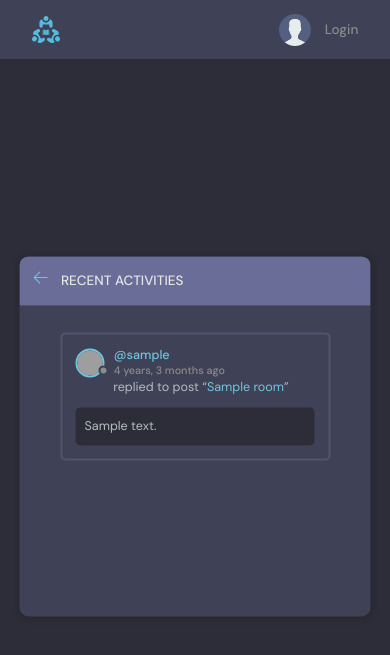
After one commit to bqfan/StudyBuddy, a Django app: template base/templates/base/activity.html in a window 390 px wide. The commit adds this page. Shown: the top 655 px of the page. Run offline with Django 3.2, Linux system fonts and the light colour scheme; the template is opened without the code that fills it: most values are stand-ins (such as "Sample title", 1, 10 or a date in 2020); grey boxes are pictures that could not be loaded.

```diff
--- /dev/null
+++ b/base/templates/base/activity.html
@@ -0,0 +1,59 @@
+{% extends "main.html" %}
+
+{% block content %}
+  <main class="layout">
+    <div class="container">
+      <div class="layout__box">
+        <div class="layout__boxHeader">
+          <div class="layout__boxTitle">
+            <a href="{% url 'home' %}">
+              <svg version="1.1" xmlns="http://www.w3.org/2000/svg" width="32" height="32" viewBox="0 0 32 32">
+                <title>arrow-left</title>
+                <path
+                  d="M13.723 2.286l-13.723 13.714 13.719 13.714 1.616-1.611-10.96-10.96h27.625v-2.286h-27.625l10.965-10.965-1.616-1.607z"
+                ></path>
+              </svg>
+            </a>
+            <h3>Recent Activities</h3>
+          </div>
+        </div>
+
+        <div class="activities-page layout__body">
+          {% for message in room_messages %}
+              <div class="activities__box">
+              <div class="activities__boxHeader roomListRoom__header">
+                  <a href="{% url 'user-profile' message.user.id %}" class="roomListRoom__author">
+                  <div class="avatar avatar--small">
+                      <img src="https://randomuser.me/api/portraits/women/11.jpg" />
+                  </div>
+                  <p>
+                      @{{message.user.username}}
+                      <span>{{message.created|timesince}} ago</span>
+                  </p>
+                  </a>
+                  {% if request.user == message.user %}
+                      <div class="roomListRoom__actions">
+                      <a href="{% url 'delete-message' message.id %}">
+                          <svg version="1.1" xmlns="http://www.w3.org/2000/svg" width="32" height="32" viewBox="0 0 32 32">
+                          <title>remove</title>
+                          <path
+                              d="M27.314 6.019l-1.333-1.333-9.98 9.981-9.981-9.981-1.333 1.333 9.981 9.981-9.981 9.98 1.333 1.333 9.981-9.98 9.98 9.98 1.333-1.333-9.98-9.98 9.98-9.981z"
+                          ></path>
+                          </svg>
+                      </a>
+                      </div>
+                  {% endif %}
+              </div>
+              <div class="activities__boxContent">
+                  <p>replied to post “<a href="{% url 'room' message.room.id %}">{{message.room}}</a>”</p>
+                  <div class="activities__boxRoomContent">
+                      {{message.body}}
+                  </div>
+              </div>
+              </div>
+          {% endfor %}
+        </div>
+      </div>
+    </div>
+  </main>
+{% endblock %}
--- a/base/templates/base/topics_component.html
+++ b/base/templates/base/topics_component.html
@@ -12,7 +12,7 @@
         </li>
       {% endfor %}
     </ul>
-    <a class="btn btn--link" href="topics.html">
+    <a class="btn btn--link" href="{% url 'topics' %}">
       More
       <svg version="1.1" xmlns="http://www.w3.org/2000/svg" width="32" height="32" viewBox="0 0 32 32">
         <title>chevron-down</title>
--- a/base/urls.py
+++ b/base/urls.py
@@ -14,4 +14,6 @@ urlpatterns = [
     path("delete-room/<str:pk>/", views.deleteRoom, name="delete-room"),
     path("delete-message/<str:pk>/", views.deleteMessage, name="delete-message"),
     path("update-user/", views.updateUser, name="update-user"),
+    path("topics/", views.topicsPage, name="topics"),
+    path("activity/", views.activityPage, name="activity"),
 ]
```
Also changed, not shown: base/templates/base/home.html (+4 -4 lines), base/templates/base/topics.html (added, +49 -0 lines), base/views.py (+17 -2 lines).
